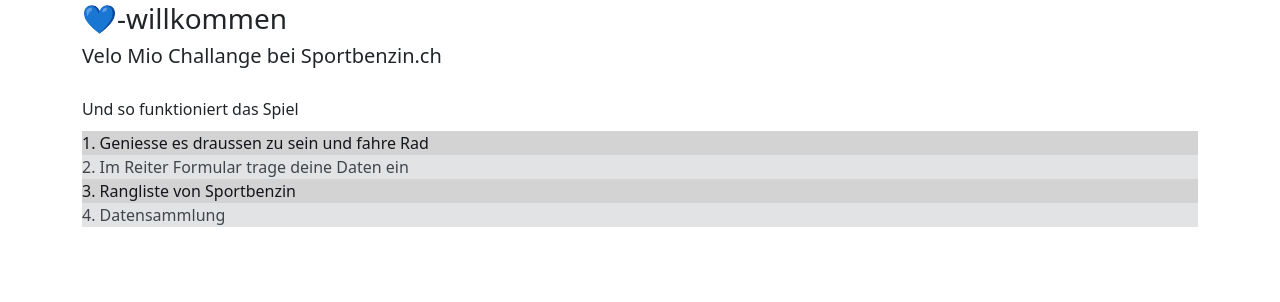
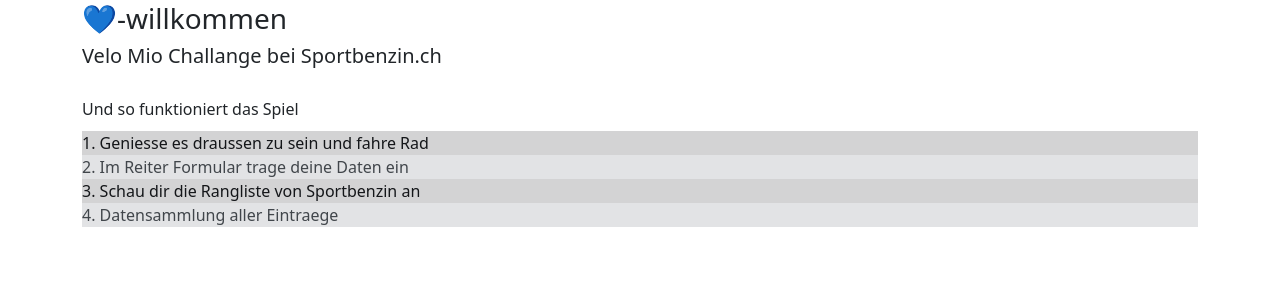
Before and after one commit to Ironi88/Ironi, a Flask app: page / in a window 1280 px wide. Shown: the part 70-372 px from the top of the page. Run offline with Flask 2, Linux system fonts and the light colour scheme; some libraries are stand-ins or nearby versions.

Commit message:
create readme

```diff
--- a/templates/index.html
+++ b/templates/index.html
@@ -8,8 +8,8 @@
     <ol class="list-group list-group-numbered py-1 ">
         <li class="list-group-item-dark">Geniesse es draussen zu sein und fahre Rad</li>
         <li class="list-group-item-secondary"> Im Reiter Formular trage deine Daten ein</li>
-        <li class="list-group-item-dark"> Rangliste von Sportbenzin</li>
-        <li class="list-group-item-secondary">Datensammlung</li>
+        <li class="list-group-item-dark"> Schau dir die Rangliste von Sportbenzin an</li>
+        <li class="list-group-item-secondary">Datensammlung aller Eintraege</li>
     </ol>
 
 </body>
```
Also changed, not shown: README.md, img.png (deleted), img_1.png (deleted).
